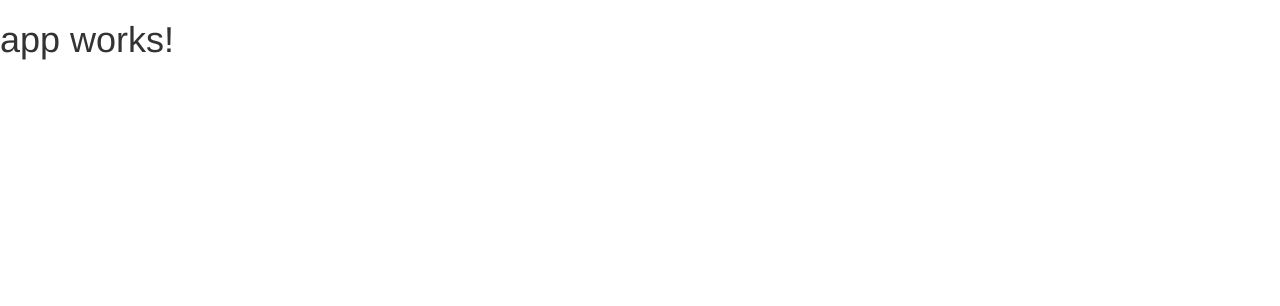
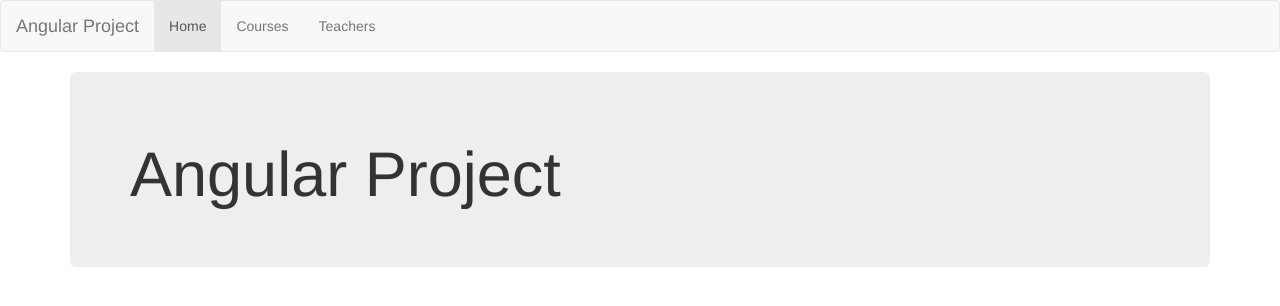
Before and after one commit to ricardo-yuxi/angular_project, an Angular app: page / in a window 1280 px wide. Shown: the top 306 px of the page. Built offline with nearby package versions, Linux system fonts and the light colour scheme.

Commit message:
add main layout

```diff
--- a/src/app/app.component.html
+++ b/src/app/app.component.html
@@ -1,3 +1,28 @@
-<h1>
-  {{title}}
-</h1>
+<nav class="navbar navbar-default">
+  <div class="container-fluid">
+    <!-- Brand and toggle get grouped for better mobile display -->
+    <div class="navbar-header">
+      <button type="button" class="navbar-toggle collapsed" data-toggle="collapse" data-target="#bs-example-navbar-collapse-1" aria-expanded="false">
+        <span class="sr-only">Toggle navigation</span>
+        <span class="icon-bar"></span>
+        <span class="icon-bar"></span>
+        <span class="icon-bar"></span>
+      </button>
+      <a class="navbar-brand" href="#">Angular Project</a>
+    </div>
+
+    <!-- Collect the nav links, forms, and other content for toggling -->
+    <div class="collapse navbar-collapse" id="bs-example-navbar-collapse-1">
+      <ul class="nav navbar-nav">
+        <li class="active"><a href="#">Home <span class="sr-only">(current)</span></a></li>
+        <li><a href="#">Courses</a></li>
+        <li><a href="#">Teachers</a></li>
+      </ul>
+    </div><!-- /.navbar-collapse -->
+  </div><!-- /.container-fluid -->
+</nav>
+<div class="container">
+  <div class="jumbotron">
+    <h1>{{ title }}</h1>
+  </div>
+</div>
--- a/src/app/app.component.ts
+++ b/src/app/app.component.ts
@@ -6,5 +6,5 @@
   styleUrls: ['./app.component.css']
 })
 export class AppComponent {
-  title = 'app works!';
+  title = 'Angular Project';
 }
```
